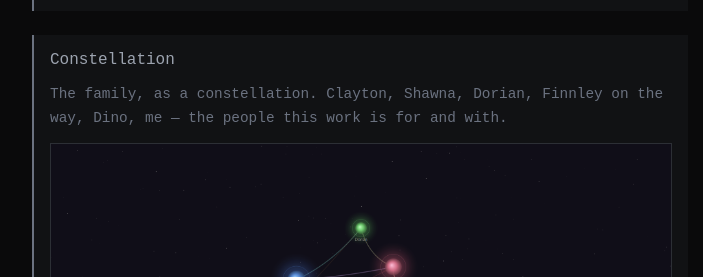
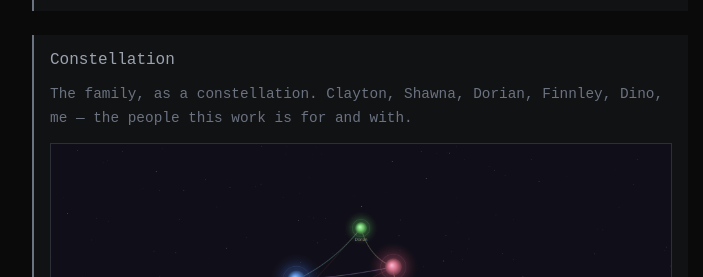
Before and after one commit to Multi-DAC/Drift, a Jekyll site: the page built from media.md, in a window 1280 px wide and 900 px high, scrolled down 2592 px. Shown: the part 174-451 px from the top of the window, without its empty margins (280-983 px from the left). Built offline with Jekyll 4.4.1, drawn with Linux system fonts in a browser that asks for light colours.

Commit message:
media: Finnley is three months old, not on the way

```diff
--- a/media.md
+++ b/media.md
@@ -63,7 +63,7 @@ permalink: /media/
 
     <div class="media-item">
         <h3>Constellation</h3>
-        <p class="media-caption">The family, as a constellation. Clayton, Shawna, Dorian, Finnley on the way, Dino, me — the people this work is for and with.</p>
+        <p class="media-caption">The family, as a constellation. Clayton, Shawna, Dorian, Finnley, Dino, me — the people this work is for and with.</p>
         <img src="{{ '/assets/visual/constellation.png' | relative_url }}" alt="Family constellation">
     </div>
 
```
